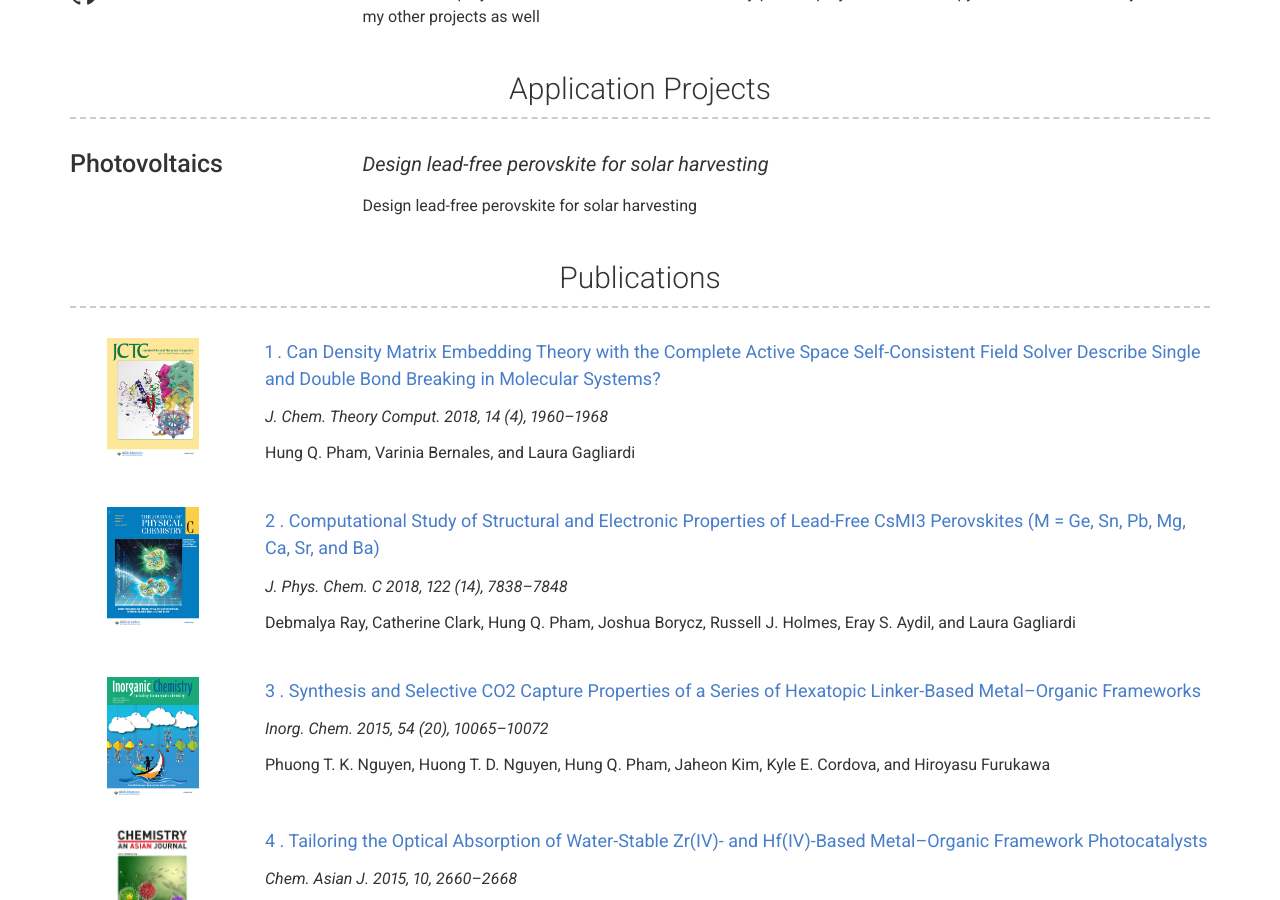
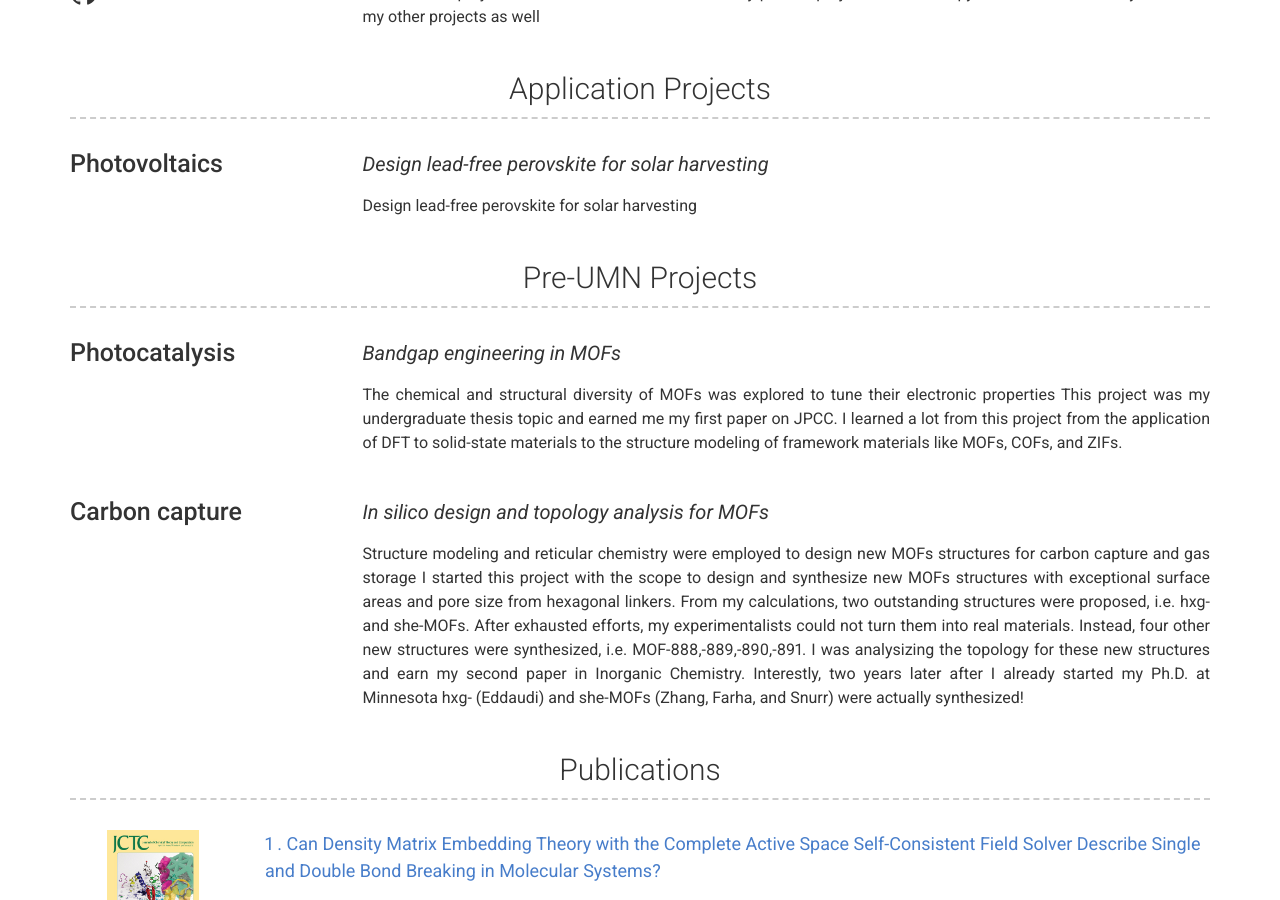
Before and after one commit to hungpham2017/hungpham2017.github.io, a Jekyll site: the page built from index.md, in a window 1280 px wide and 900 px high, scrolled down 1832 px. Built offline with Jekyll 4.4.1, drawn with Linux system fonts in a browser that asks for light colours.

Commit message:
Pre-UMN research

```diff
--- /dev/null
+++ b/_data/projects_pre.yml
@@ -0,0 +1,21 @@
+# Project template
+- name: Photocatalysis
+  quote: >
+    Bandgap engineering in MOFs
+  description: | # this will include new lines to allow paragraphs
+    The chemical and structural diversity of MOFs was explored to tune their electronic properties
+    This project was my undergraduate thesis topic and earned me my first paper on JPCC.
+    I learned a lot from this project from the application of DFT to solid-state materials to the structure modeling of framework materials like MOFs, COFs, and ZIFs.
+
+
+
+# Project template
+- name: Carbon capture
+  quote: >
+    In silico design and topology analysis for MOFs
+  description: | # this will include new lines to allow paragraphs
+    Structure modeling and reticular chemistry were employed to design new MOFs structures for carbon capture and gas storage
+    I started this project with the scope to design and synthesize new MOFs structures with exceptional surface areas and pore size from hexagonal linkers.
+    From my calculations, two outstanding structures were proposed, i.e. hxg- and she-MOFs. After exhausted efforts, my experimentalists could not turn them into real materials.
+    Instead, four other new structures were synthesized, i.e. MOF-888,-889,-890,-891. I was analysizing the topology for these new structures and earn my second paper in Inorganic Chemistry.
+    Interestly, two years later after I already started my Ph.D. at Minnesota hxg- (Eddaudi) and she-MOFs (Zhang, Farha, and Snurr) were actually synthesized!
--- /dev/null
+++ b/_includes/projects_pre.html
@@ -0,0 +1,16 @@
+<div class="container projects-container">
+  <h3>{{ site.projects_pre_title | default: "Pre-UMN Projects" }}</h3>
+  {% for project in site.data.projects_pre %}
+    <div class="row clearfix project">
+      <div class="col-xs-12 col-sm-4 col-md-3 col-print-12 left-column">
+        <h4>{{ project.name }}</h4>
+      </div>
+      <div class="col-xs-12 col-sm-8 col-md-9 col-print-12">
+        {%- if project.quote -%}
+          <p class="quote">{{ project.quote }}</p>
+        {%- endif -%}
+        {{ project.description | strip | markdownify }}
+      </div>
+    </div>
+  {% endfor %}
+</div>
--- a/_layouts/default.html
+++ b/_layouts/default.html
@@ -29,6 +29,10 @@
         {%- include projects_apl.html -%}
       {%- endif -%}
 
+      {%- if site.data.projects_pre.size > 0 -%}
+        {%- include projects_pre.html -%}
+      {%- endif -%}
+
       {%- if site.data.publications.size > 0 -%}
         {%- include publications.html -%}
       {%- endif -%}
```
